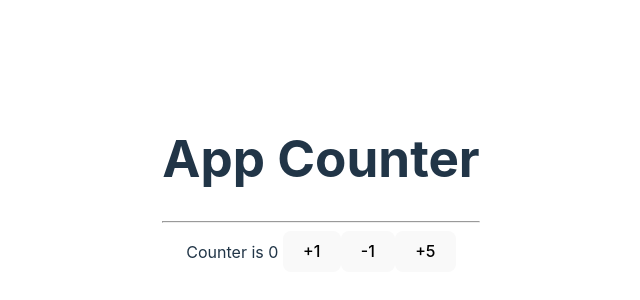
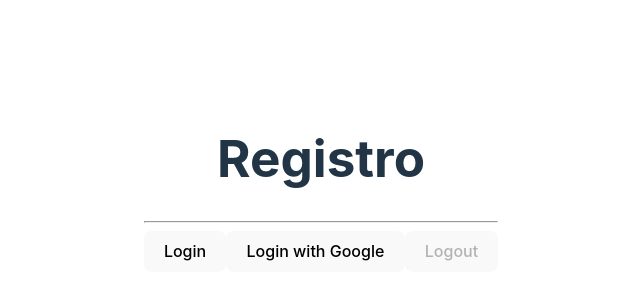
Before and after one commit to laluRiascos/Homeworks, a React (Vite) app: page / in a window 1280 px wide. Shown: the part 216-516 px from the top of the page, without its empty margins (319-959 px from the left). Built offline with nearby package versions, Linux system fonts and the light colour scheme.

Commit message:
Complete_14

```diff
--- a/src/App.jsx
+++ /dev/null
@@ -1,31 +0,0 @@
-import React from "react";
-import { useDispatch, useSelector } from "react-redux";
-import { increment, decrement, incrementByAmount } from "./Challenge_14/counterSlice";
-
-
-export const App = () => {
-
-  const { counter } = useSelector( state => state.counter );
-  const dispatch = useDispatch();
-
-  return (
-    <>
-      <h1>App Counter</h1>
-      <hr />
-      <span> Counter is { counter } </span>
-
-      <button
-        className="btn btn-primary"
-        onClick={ () => dispatch(increment() )}
-        >  +1 </button>
-      <button
-        className="btn btn-primary"
-        onClick={ () => dispatch(decrement() )}
-        >  -1 </button>
-      <button
-        className="btn btn-primary"
-        onClick={ () => dispatch(incrementByAmount(5) )}
-        >  +5 </button>
-    </>
-  );
-}
--- /dev/null
+++ b/src/Challenge_14/AuthSlice.js
@@ -0,0 +1,50 @@
+import { createSlice } from "@reduxjs/toolkit";
+import { auth } from "./config";
+import { signInWithEmailAndPassword, signInWithPopup, signOut, GoogleAuthProvider } from "@firebase/auth";
+
+export const authSlice = createSlice({
+    name: "auth",
+    initialState: {
+        status: "chekcing",
+        uid: null,
+        email: null,
+        displayName: null,
+        photoUrl: null,
+        errorMessage: null
+    },
+    reducers: {
+        login: (state, action) => {
+            signInWithEmailAndPassword(auth, action.payload.email, action.payload.password)
+                .then((userCredential) => {
+                    // User is signed in
+                    state.user = userCredential.user;
+                })
+                .catch((error) => {
+                    console.error(error);
+                });
+        },
+        loginWithGoogle: (state) => {
+            const provider = new GoogleAuthProvider();
+            signInWithPopup(auth, provider)
+                .then((result) => {
+                    // User is signed in
+                    state.user = result.user;
+                })
+                .catch((error) => {
+                    console.error(error);
+                });
+        },
+        logout: (state) => {
+            signOut(auth)
+                .then(() => {
+                    // User is signed out
+                    state.user = null;
+                })
+                .catch((error) => {
+                    console.error(error);
+                });
+        }
+    }
+})
+
+export const { login, loginWithGoogle, logout } = authSlice.actions
--- /dev/null
+++ b/src/Challenge_14/Thunks.js
@@ -0,0 +1,20 @@
+import { createUserWithEmailAndPassword, updateProfile } from "@firebase/auth";
+import { auth } from "./config";
+
+export const registerAuth = (email, password ) => {
+    return async ( dispatch ) => {
+        const response = await createUserWithEmailAndPassword( auth, email, password )
+        if (response) {
+
+            await updateProfile( auth.currentUser, {
+                displayName: 'Juan',
+                photoURL: ''
+            })
+
+            const { email } = response.user
+            dispatch( register({ email }))
+        } else {
+            throw new Error("Login Failed")
+        }
+    }
+}
--- /dev/null
+++ b/src/Challenge_14/config.js
@@ -0,0 +1,19 @@
+import { initializeApp } from "firebase/app";
+import { getAuth } from "firebase/auth";
+
+const firebaseConfig = {
+  apiKey: "AIzaSyD2kQSyrOrs1eSBybG_xAnkgmWA8kNBzY0",
+  authDomain: "ejemploproyecto-3a34c.firebaseapp.com",
+  projectId: "ejemploproyecto-3a34c",
+  storageBucket: "ejemploproyecto-3a34c.appspot.com",
+  messagingSenderId: "228112230842",
+  appId: "1:228112230842:web:93ea80e3a1903feec2d583"
+};
+
+// Initialize Firebase
+
+const firebaseApp = initializeApp(firebaseConfig);
+
+const auth = getAuth(firebaseApp);
+
+export { auth, firebaseApp };
--- a/src/Challenge_14/counterSlice.js
+++ /dev/null
@@ -1,23 +0,0 @@
-import { createSlice } from "@reduxjs/toolkit";
-
-const initialState = {
-    counter: 0
-}
-
-export const counterSlice = createSlice({
-    name: "counter",
-    initialState,
-    reducers: {
-        increment: (state) => {
-            state.counter += 1
-        },
-        decrement: (state) => {
-            state.counter -= 1
-        },
-        incrementByAmount: (state, action) => {
-            state.counter += action.payload
-        }
-    }
-})
-
-export const { increment, decrement, incrementByAmount } = counterSlice.actions
--- a/src/Challenge_14/store.js
+++ b/src/Challenge_14/store.js
@@ -1,8 +1,8 @@
-import { configureStore } from '@reduxjs/toolkit'
-import { counterSlice } from './counterSlice'
+import { configureStore } from "@reduxjs/toolkit";
+import { authSlice } from "./AuthSlice";
 
 export const store = configureStore({
     reducer: {
-        counter: counterSlice.reducer
-    }
+        auth: authSlice.reducer
+    },
 })
--- /dev/null
+++ b/src/Challenge_14/useForm.js
@@ -0,0 +1,24 @@
+import React, { useState } from 'react'
+
+export const useForm = (initialState = {}) => {
+    const [ formState, setFormState] = useState(initialState)
+
+    const onInputChange = ( evt ) => {
+        const { name, value } = evt.target;
+        setFormState({
+            ...formState,
+            [name]: value
+        })
+    }
+
+    const onResetForm = () => {
+        setFormState( initialState )
+    }
+
+    return {
+        ...formState,
+        formState,
+        onInputChange,
+        onResetForm
+    }
+}
--- /dev/null
+++ b/src/Registro.jsx
@@ -0,0 +1,44 @@
+import { onAuthStateChanged } from "@firebase/auth";
+import React, { useEffect } from "react";
+import { useDispatch } from "react-redux";
+import { auth } from "./Challenge_14/config";
+import { useForm } from "./Challenge_14/useForm";
+import { registerAuth } from "./Challenge_14/Thunks";
+import { useSelector } from "react-redux";
+import { useMemo } from "react";
+import { login, loginWithGoogle, logout } from "./Challenge_14/AuthSlice";
+
+export const Registro = () => {
+
+    const authState = useSelector((state) => state.auth);
+    const memoizedAuthState = useMemo(() => authState, [authState]);
+    const dispatch = useDispatch();
+
+    const { email, password, onInputChange, formState } = useForm({
+        email: 'juan_est.fernandez@gmail.com',
+        password: '123456'
+    });
+
+    const onSubmit = (event) => {
+        event.preventDefault();
+        dispatch(login({ email, password }));
+    };
+
+    const onLoginWithGoogle = () => {
+        dispatch(loginWithGoogle());
+    };
+
+    const onLogout = () => {
+        dispatch(logout());
+    };
+
+    return (
+        <>
+            <h1>Registro</h1>
+            <hr/>
+            <button onClick={onSubmit} disabled={memoizedAuthState.user}>Login</button>
+            <button onClick={onLoginWithGoogle} disabled={memoizedAuthState.user}>Login with Google</button>
+            <button onClick={onLogout} disabled={!memoizedAuthState.user}>Logout</button>
+        </>
+    )
+}
--- a/src/main.jsx
+++ b/src/main.jsx
@@ -1,14 +1,16 @@
 import React from 'react'
 import ReactDOM from 'react-dom/client';
-import  { App }  from './App';
 import './index.css'
 import './App.css'
-import { Provider } from 'react-redux'
+import { BrowserRouter } from 'react-router-dom';
+import { Provider } from 'react-redux';
 import { store } from './Challenge_14/store';
-
+import { Registro } from './Registro';
 
 ReactDOM.createRoot(document.getElementById('root')).render(
    <Provider store={store}>
-        <App />
-  </Provider>
+      <BrowserRouter>
+         <Registro />
+      </BrowserRouter>
+   </Provider>
 )
```
